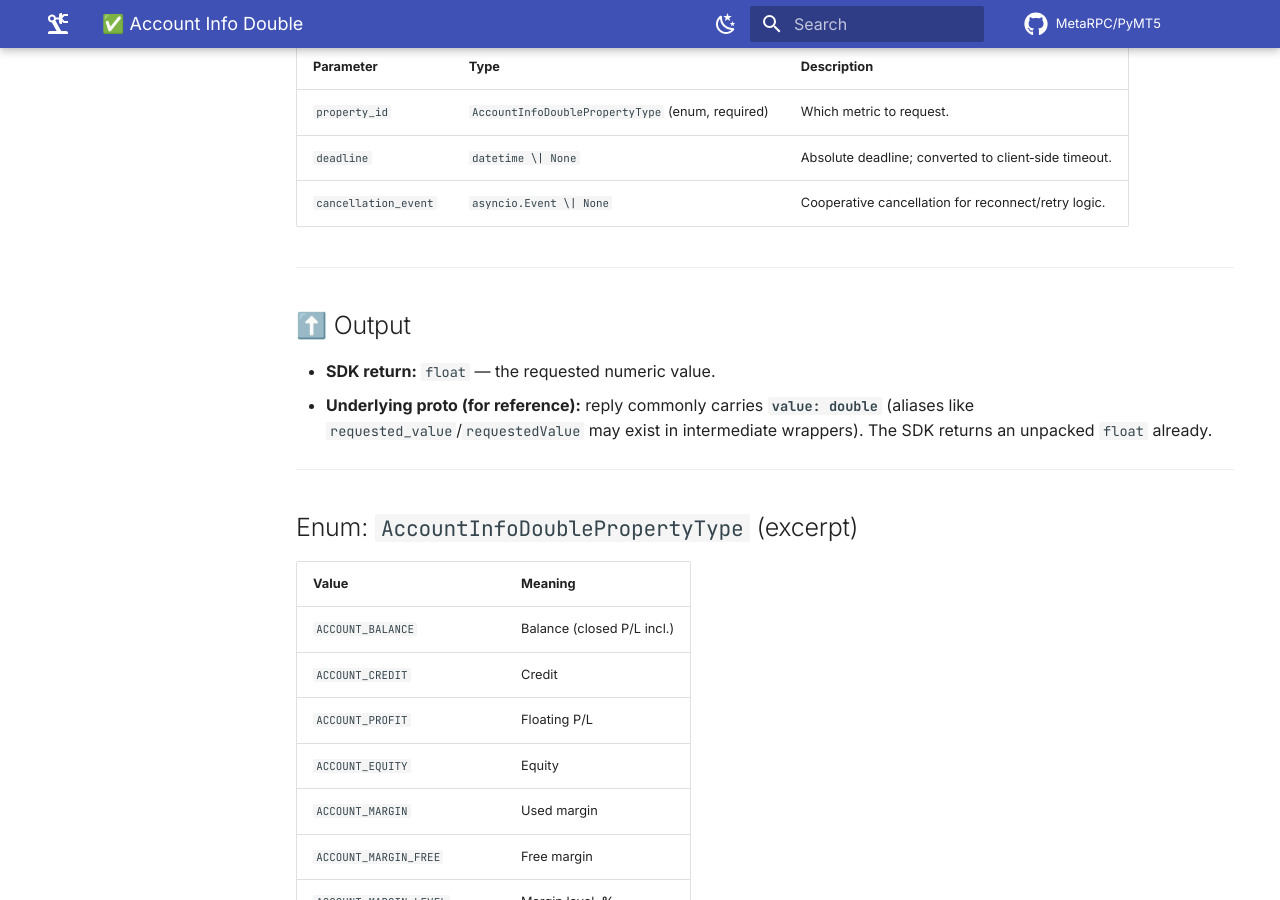
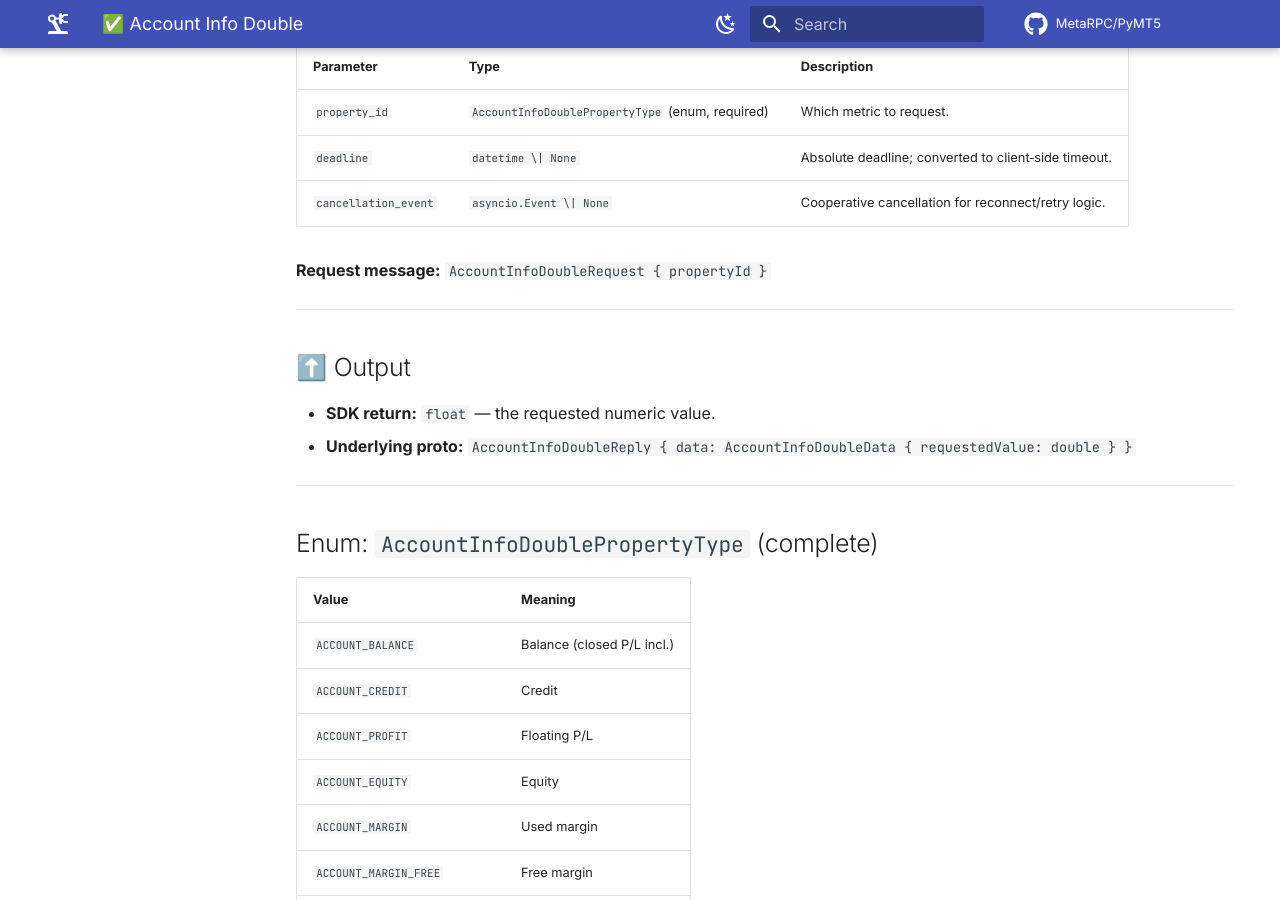
Before and after one commit to MetaRPC/PyMT5, an MkDocs documentation site: the page built from docs/MT5Account/Account_Information/account_info_double.md, in a window 1280 px wide and 900 px high, scrolled down 1613 px. Built offline with MkDocs 1.6.1 and Material for MkDocs 9.7.7, drawn with Linux system fonts in a browser that asks for light colours; comment, search, counter and statistics services are not loaded.

Commit message:
Update account_info_double.md

```diff
--- a/docs/MT5Account/Account_Information/account_info_double.md
+++ b/docs/MT5Account/Account_Information/account_info_double.md
@@ -65,16 +65,18 @@ async def account_info_double(
 | `deadline`           | `datetime \| None`                               | Absolute deadline; converted to client‑side timeout. |
 | `cancellation_event` | `asyncio.Event \| None`                          | Cooperative cancellation for reconnect/retry logic.  |
 
+**Request message:** `AccountInfoDoubleRequest { propertyId }`
+
 ---
 
 ## ⬆️ Output
 
 * **SDK return:** `float` — the requested numeric value.
-* **Underlying proto (for reference):** reply commonly carries **`value: double`** (aliases like `requested_value`/`requestedValue` may exist in intermediate wrappers). The SDK returns an unpacked `float` already.
+* **Underlying proto:** `AccountInfoDoubleReply { data: AccountInfoDoubleData { requestedValue: double } }`
 
 ---
 
-## Enum: `AccountInfoDoublePropertyType` (excerpt)
+## Enum: `AccountInfoDoublePropertyType` (complete)
 
 | Value                        | Meaning                    |
 | ---------------------------- | -------------------------- |
```
